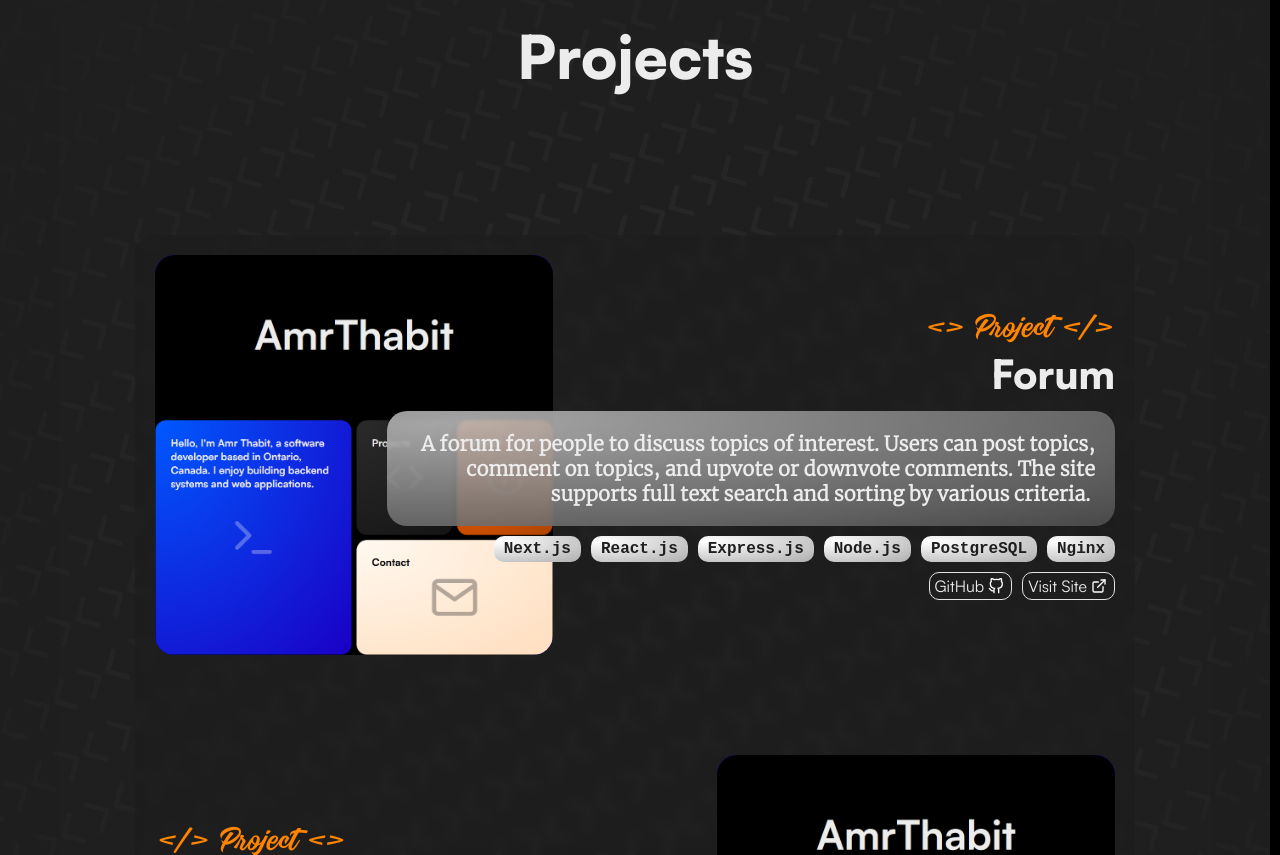
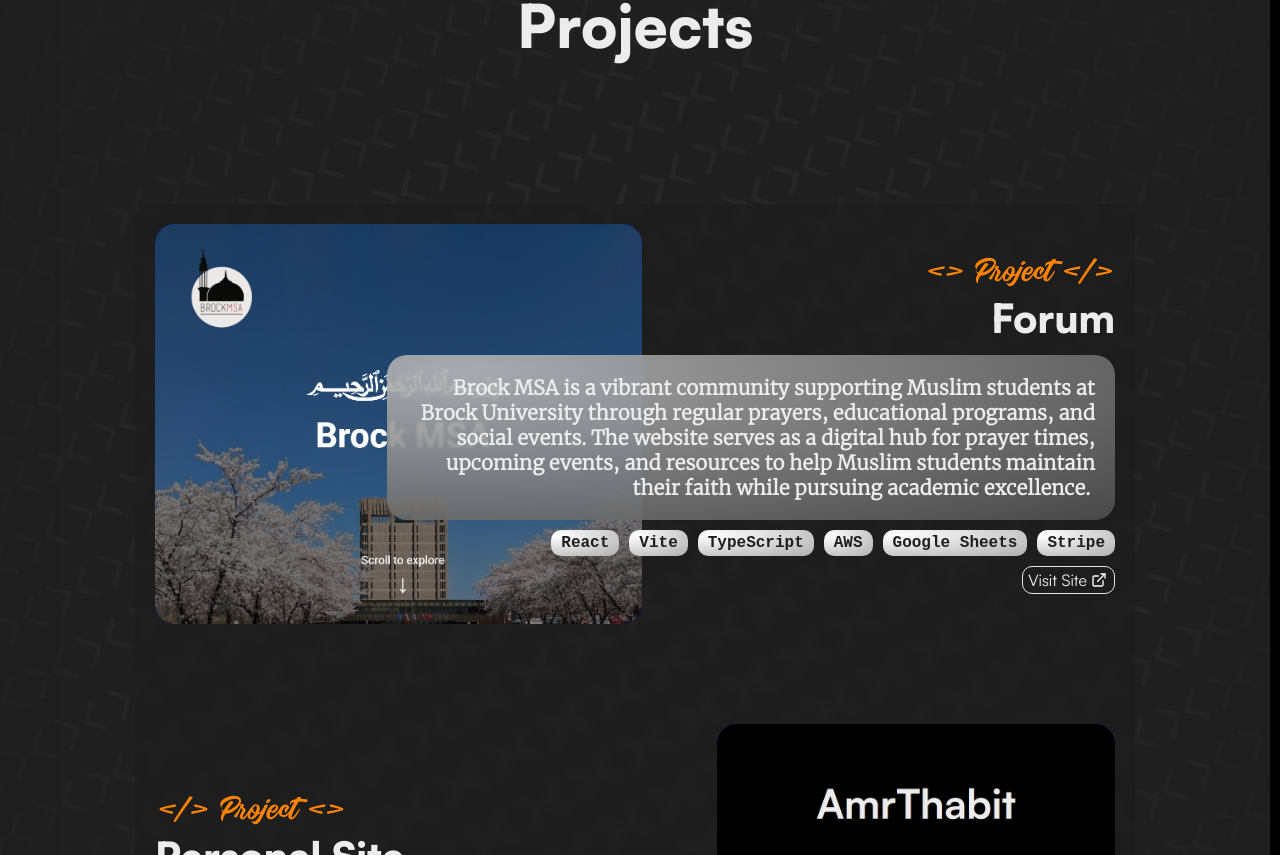
Before and after one commit to amrthabit/amrthabit.com, an Angular app: page / in a window 1280 px wide. Shown: the part 1830-2685 px from the top of the page. Built offline with nearby package versions, Linux system fonts and the light colour scheme.

Commit message:
update angular.json, index.html, package.json, and project components; add CLI analytics setting, enhance logging, modify project descriptions, and improve contact form error handling

```diff
--- a/angular.json
+++ b/angular.json
@@ -103,5 +103,8 @@
         }
       }
     }
+  },
+  "cli": {
+    "analytics": false
   }
 }
--- a/package.json
+++ b/package.json
@@ -4,7 +4,7 @@
   "scripts": {
     "ng": "ng",
     "start": "ng serve",
-    "startlocal": "ng serve --host 0.0.0.0",
+    "startlocal": "ng serve --host 0.0.0.0 --disable-host-check --ssl true",
     "build": "ng build",
     "watch": "ng build --watch --configuration development",
     "test": "ng test"
--- a/src/app/about/about.component.html
+++ b/src/app/about/about.component.html
@@ -24,8 +24,7 @@
 
     <p class="main">
       I'm a software developer based in Ontario, Canada 🍁 studying computer
-      science at McMaster University 🎓 Building Back End system and web
-      applications is a dream come true for me 🤩
+      science at McMaster University 🎓 and boy do I love computers 🤤
     </p>
     <p>Right now I'm working as a Project Engineer at Evertz Microsystems 📺</p>
     <p>
--- a/src/app/contact-form/contact-form.component.ts
+++ b/src/app/contact-form/contact-form.component.ts
@@ -39,6 +39,13 @@
   success = false;
   error = false;
 
+  private tryVibrate(pattern: number[]) {
+    // Only try to vibrate if the API exists
+    if ('vibrate' in navigator) {
+      navigator.vibrate(pattern);
+    }
+  }
+
   closeDialog() {
     this.success = false;
     this.error = false;
@@ -59,29 +66,18 @@
       form.controls['name'].markAsTouched();
     }
     if (!form.valid) {
-      navigator.vibrate([5, 100, 5]);
+      this.tryVibrate([5, 100, 5]);  // Form validation error vibration
       document.getElementById('submit')?.classList.add('error');
       setTimeout(() => {
         document.getElementById('submit')?.classList.remove('error');
       }, 500);
-
       return;
     }
 
     this.loading = true;
 
-    /* function endpoint https://uynr3m7gfcirffdr45lwiqpfsq0ptjos.lambda-url.us-east-1.on.aws/
-     *
-     * takes a json body with the following properties:
-     * { name: string, email: string, message: string }
-     *
-     * validates input and sends email to me
-     *
-     * returns 200 if successful
-     * returns 500 if unsuccessful
-     */
-
-    await fetch(
+    try {
+      const response = await fetch(
         'https://uynr3m7gfcirffdr45lwiqpfsq0ptjos.lambda-url.us-east-1.on.aws/',
         {
           method: 'POST',
@@ -90,19 +86,20 @@
           },
           body: JSON.stringify(this.contact),
         }
-    )
-      .then(async (response) => {
-        console.log(response);
+      );
+
       if (response.status === 200) {
         this.success = true;
+        this.tryVibrate([50, 50, 100]); // Success vibration
       } else {
         this.error = true;
+        this.tryVibrate([100, 50, 100]); // Error vibration
       }
-      })
-      .catch((error) => {
-        console.log(error);
+    } catch (error) {
+      console.error(error);
       this.error = true;
-      });
+      this.tryVibrate([100, 50, 100]); // Error vibration
+    }
 
     form.resetForm();
     this.loading = false;
--- a/src/app/projects/projects.component.html
+++ b/src/app/projects/projects.component.html
@@ -8,37 +8,33 @@
           <div class="project-title">Forum</div>
           <div class="project-text">
             <p>
-              A forum for people to discuss topics of interest. Users can post
-              topics, comment on topics, and upvote or downvote comments. The
-              site supports full text search and sorting by various criteria.
+              Brock MSA is a vibrant community supporting Muslim students at
+              Brock University through regular prayers, educational programs,
+              and social events. The website serves as a digital hub for prayer
+              times, upcoming events, and resources to help Muslim students
+              maintain their faith while pursuing academic excellence.
             </p>
           </div>
           <div class="project-image">
-            <img src="assets/images/page.png" />
-            <img class="hover-image" src="assets/images/page.png" />
+            <img src="assets/images/brockmsa.png" />
+            <img class="hover-image" src="assets/images/brockmsa.png" />
           </div>
           <div class="project-stack">
             <div>
-              <span>Next.js</span>
-              <span>React.js</span>
-              <span>Express.js</span>
+              <span>React</span>
+              <span>Vite</span>
+              <span>TypeScript</span>
             </div>
             <div>
-              <span>Node.js</span>
-              <span>PostgreSQL</span>
-              <span>Nginx</span>
+              <span>AWS</span>
+              <span>Google Sheets</span>
+              <span>Stripe</span>
             </div>
           </div>
           <div class="project-links">
             <a
-              class="project-link github"
-              href="https://github.com/amrthabit/forum"
-              target="_blank"
-              >GitHub
-            </a>
-            <a
               class="project-link site"
-              href="https://forum.amrthabit.com"
+              href="https://brockmsa.ca"
               target="_blank"
               >Visit Site
             </a>
@@ -75,7 +71,7 @@
             </a>
             <a
               class="project-link site"
-              href="https://amrthabit.com"
+              href="http://localhost:4200"
               target="_blank"
               >Visit Site
             </a>
```
Also changed, not shown: src/assets/images/brockmsa.png (added), src/index.html (line endings or trailing spaces). Lines whose indentation alone changed are shown as unchanged.
